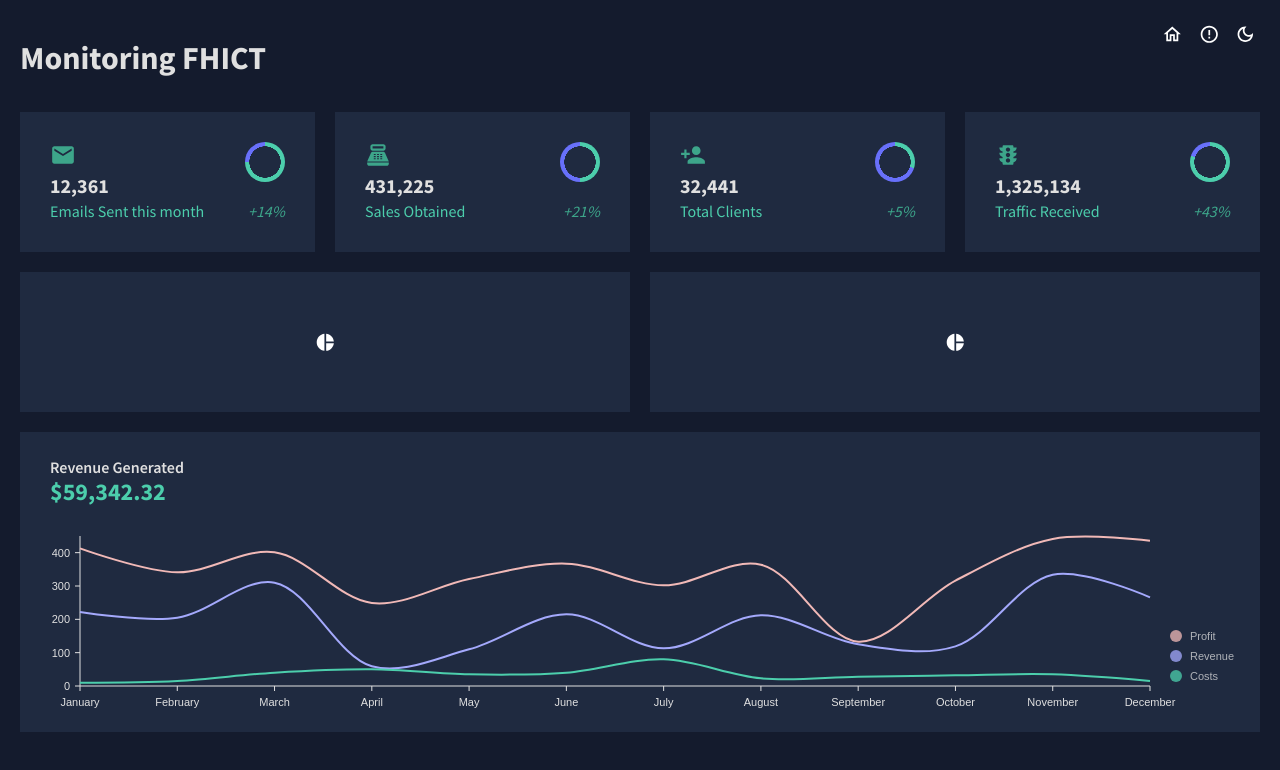
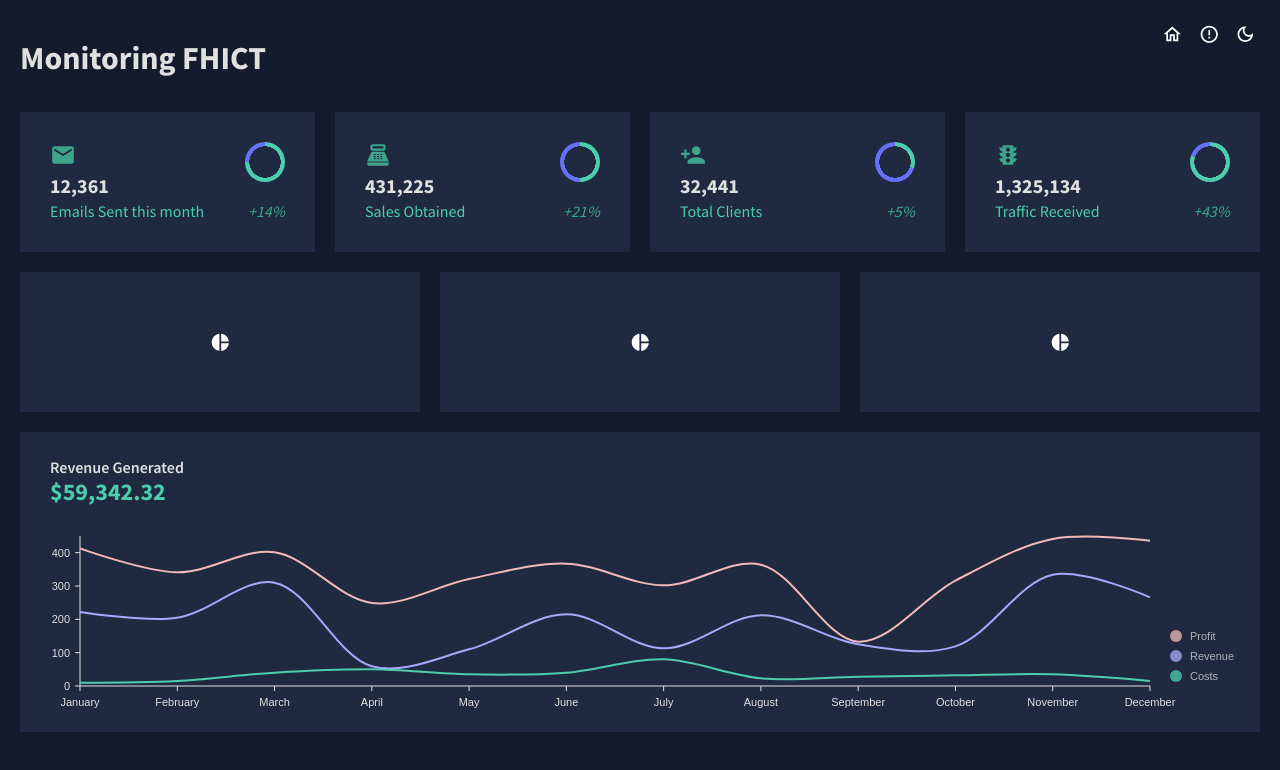
Before and after one commit to PlunkyPoop/SecureSolution_F, a React (Create React App) app: page / in a window 1280 px wide. Shown: the top 770 px of the page. Built offline with nearby package versions, Linux system fonts and the light colour scheme.

Commit message:
updated layout to three pie-charts

```diff
--- a/src/scenes/dashboard/index.jsx
+++ b/src/scenes/dashboard/index.jsx
@@ -1,4 +1,4 @@
-import { Box, Button, IconButton, Typography, useTheme } from "@mui/material";
+import {Box, Button, Grid, IconButton, Typography, useTheme} from "@mui/material";
 import { tokens } from "../../theme";
 import DownloadOutlinedIcon from "@mui/icons-material/DownloadOutlined";
 import EmailIcon from "@mui/icons-material/Email";
@@ -23,6 +23,7 @@ const Dashboard = () => {
 
         {/* GRID & CHARTS */}
             <Box
+                sx={{flexWrap: "wrap"}}
                 display="grid"
                 gridTemplateColumns="repeat(12, 1fr)"
                 gridAutoRows="140px"
@@ -115,9 +116,11 @@ const Dashboard = () => {
                 </Box>
 
                 {/* ROW 2 */}
-              {/* TOTAL CLIENTS */}
+
+                {/* Pie 1 */}
                 <Box
-                  gridColumn="span 6"
+                    sx={{ gap: "20px", flexWrap: "wrap" }}
+                    gridColumn="span 4"
                     backgroundColor={colors.primary[400]}
                     display="flex"
                     alignItems="center"
@@ -136,21 +139,44 @@ const Dashboard = () => {
                     />
                 </Box>
 
-              {/* TRAFFIC BOX */}
+                {/* Pie 2 */}
                 <Box
-                  gridColumn="span 6"
+                    sx={{ gap: "20px", flexWrap: "wrap" }}
+                    gridColumn="span 4"
                     backgroundColor={colors.primary[400]}
                     display="flex"
                     alignItems="center"
                     justifyContent="center"
                 >
                     <PieChart
-                      title="1,325,134"
-                      subtitle="Traffic Received"
-                      progress="0.80"
-                      increase="+43%"
+                        title="32,441"
+                        subtitle="Total Clients"
+                        progress="0.30"
+                        increase="+5%"
                         icon={
-                          <TrafficIcon
+                            <PersonAddIcon
+                                sx={{ color: colors.greenAccent[600], fontSize: "26px" }}
+                            />
+                        }
+                    />
+                </Box>
+
+                {/* Pie 3 */}
+                <Box
+                    sx={{ gap: "20px", flexWrap: "wrap" }}
+                    gridColumn="span 4"
+                    backgroundColor={colors.primary[400]}
+                    display="flex"
+                    alignItems="center"
+                    justifyContent="center"
+                >
+                    <PieChart
+                        title="32,441"
+                        subtitle="Total Clients"
+                        progress="0.30"
+                        increase="+5%"
+                        icon={
+                            <PersonAddIcon
                                 sx={{ color: colors.greenAccent[600], fontSize: "26px" }}
                             />
                         }
@@ -192,10 +218,6 @@ const Dashboard = () => {
                         <LineChart isDashboard={true} />
                     </Box>
                 </Box>
-
-
-
-
             </Box>
         </Box>
       );
```
Lines whose indentation alone changed are shown as unchanged.
